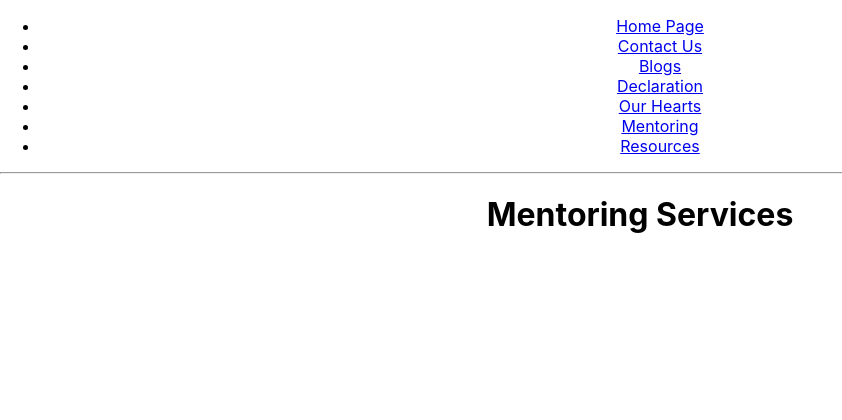
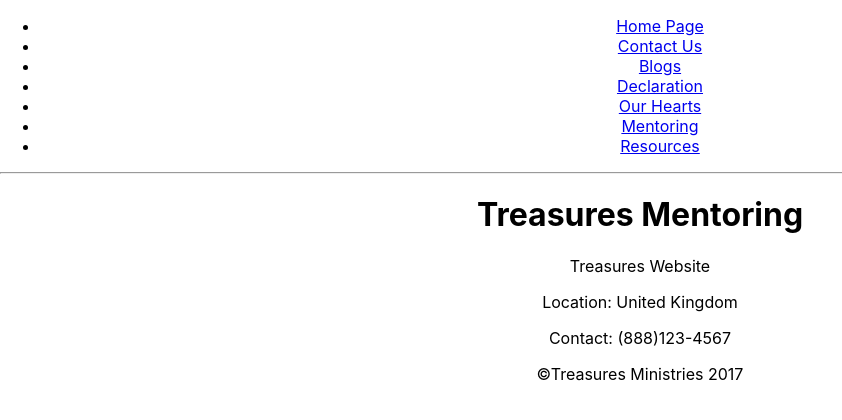
Before and after one commit to bethel-school-of-technology/treasures-web-frontend, a React (Create React App) app: page /Mentoring in a window 1280 px wide. Shown: the top 420 px of the page, without its empty margins (0-842 px from the left). Built offline with nearby package versions, Linux system fonts and the light colour scheme.

Commit message:
Added the Footer to all the new pages

```diff
--- a/src/pages/declaration/declaration.js
+++ b/src/pages/declaration/declaration.js
@@ -1,9 +1,15 @@
 import React from 'react';
 import './declaration.css';
+import Footer from '../../components/Footer';
 
 class myDeclaration extends React.Component {
     render() {
-        return <h1>Treasures Declarations</h1>;
+        return (
+            <div>
+                <h1>Treasures Declarations</h1>
+                <Footer />
+            </div>
+        )
     }
 }
 
--- a/src/pages/hearts/hearts.js
+++ b/src/pages/hearts/hearts.js
@@ -1,9 +1,15 @@
 import React from 'react';
 import './hearts.css';
+import Footer from '../../components/Footer';
 
 class ourHearts extends React.Component {
     render() {
-        return <h1>Our Hearts</h1>;
+        return (
+            <div>
+                <h1>Our Hearts</h1>
+                <Footer />
+            </div>
+        )
     }
 }
 
--- a/src/pages/mentoring/mentoring.js
+++ b/src/pages/mentoring/mentoring.js
@@ -1,9 +1,15 @@
 import React from 'react';
 import './mentoring.css';
+import Footer from '../../components/Footer';
 
 class myMentor extends React.Component {
     render() {
-        return <h1>Mentoring Services</h1>;
+        return (
+            <div>
+                <h1>Treasures Mentoring</h1>
+                <Footer />
+            </div>
+        )
     }
 }
 
--- a/src/pages/resources/resources.js
+++ b/src/pages/resources/resources.js
@@ -1,9 +1,15 @@
 import React from 'react';
 import './resources.css';
+import Footer from '../../components/Footer';
 
 class Resources extends React.Component {
     render() {
-        return <h1>Treasures Resources</h1>;
+        return (
+            <div>
+                <h1>Treasures Resources</h1>
+                <Footer />
+            </div>
+        )
     }
 }
 
```
Also changed, not shown: 1 other file (tests, documents, lock files or other folders).
